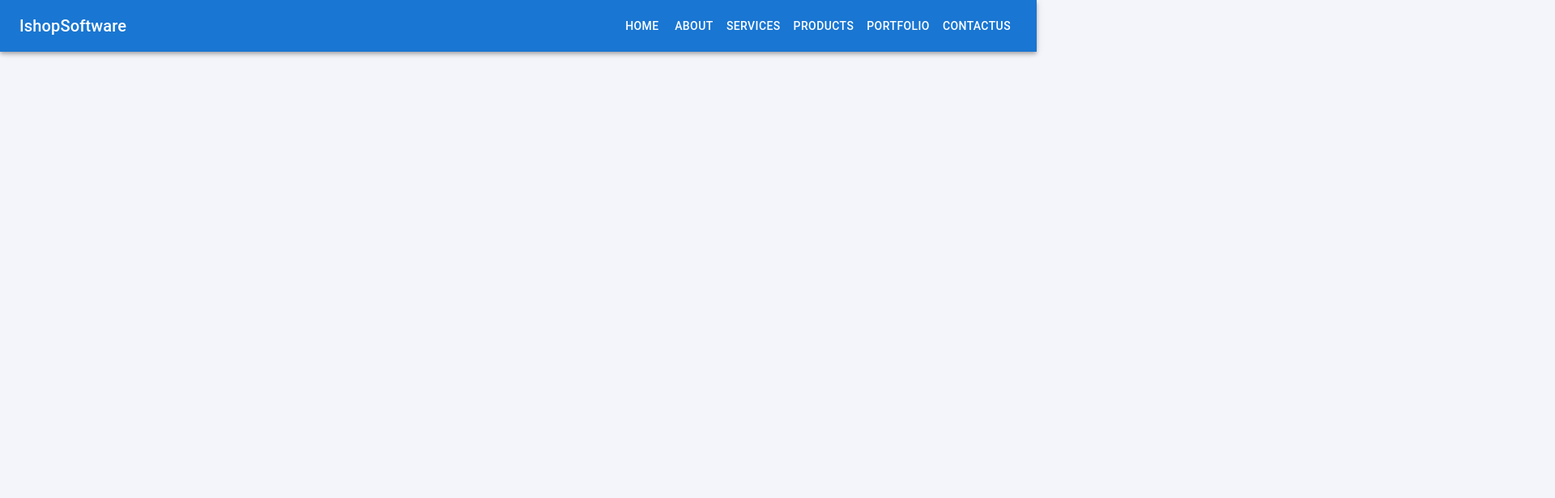
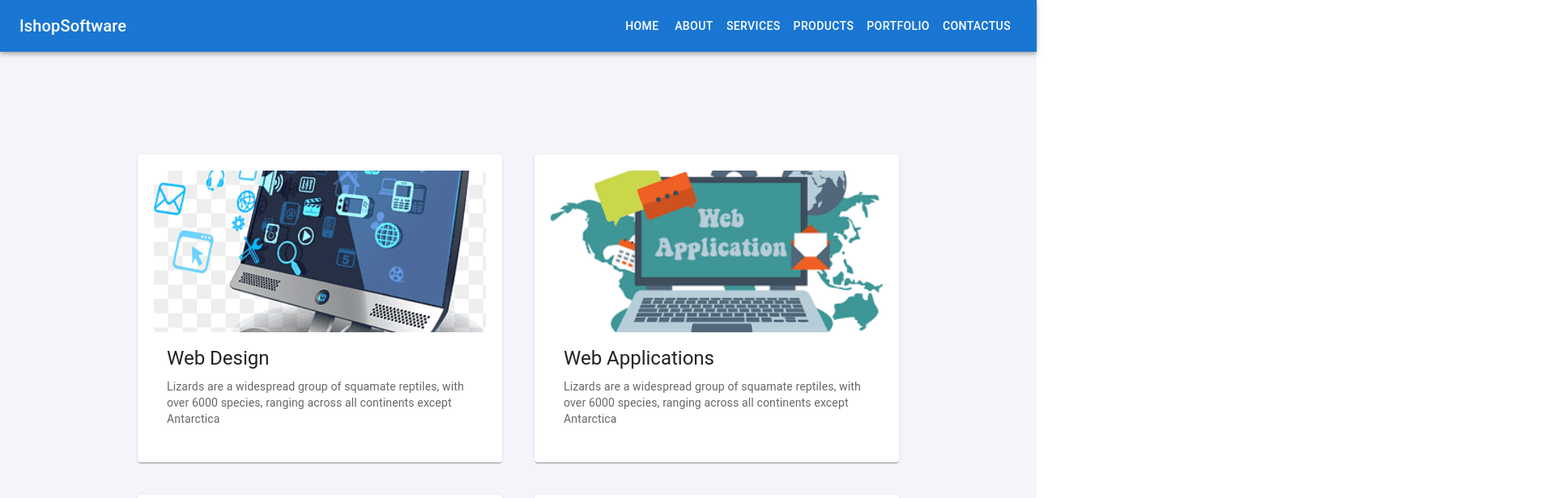
Before and after one commit to Ishop-software/iShopSoftWebsite, a React (Create React App) app: page /portfolio in a window 1280 px wide. Shown: the top 616 px of the page at 81% size, 1920 px wide, since content can reach past the window. Built offline with nearby package versions, Linux system fonts and the light colour scheme.

Commit message:
app.js file unwanted page lists

```diff
--- a/src/App.js
+++ b/src/App.js
@@ -1,5 +1,5 @@
 import React from 'react';
-import './App.css'
+import './App.css';
 import { BrowserRouter, Route, Routes } from 'react-router-dom';
 import Home from '../src/Pages/Home/Home';
 import About from '../src/Pages/About/About';
@@ -22,13 +22,6 @@
         <Route exact path='/portfolio' element={<Portfolio />} />
         <Route exact path='/contactus' element={<ContactUs />} />
       </Routes>
-
-      <Home />
-      <About />
-      <Service />
-      <Product />
-      <Portfolio />
-      <ContactUs />
       <Footer />
     </BrowserRouter>
   );
--- a/src/Pages/Portfolio/Portfolio.js
+++ b/src/Pages/Portfolio/Portfolio.js
@@ -9,7 +9,7 @@
 const portfolioList = [
     {
         image: imgfirst,
-        title: "Computer Services",
+        title: "Web Design",
         para: "Lizards are a widespread group of squamate reptiles, with over 6000 species, ranging across all continents except Antarctica"
     },
     {
```
